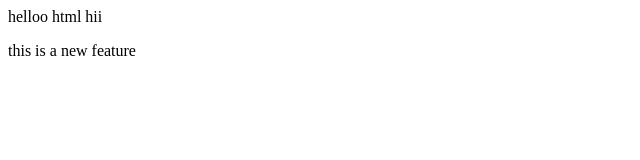
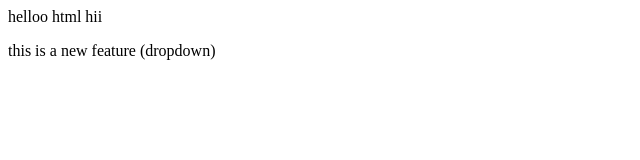
Before and after one commit to Akshay-S-12/localrepo, a plain HTML site: page index.html in a window 1280 px wide. Shown: the full height of the page, 0-640 px from the left. Drawn offline with Linux system fonts and the light colour scheme.

```diff
--- a/index.html
+++ b/index.html
@@ -1,2 +1,2 @@
 <p>helloo html hii</p>
-<p>this is a new feature</pg>
+<p>this is a new feature (dropdown)</p>
```
